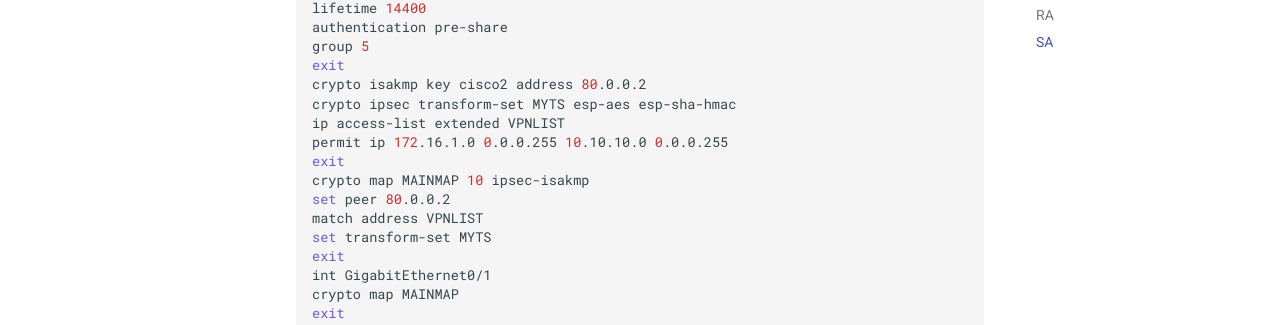
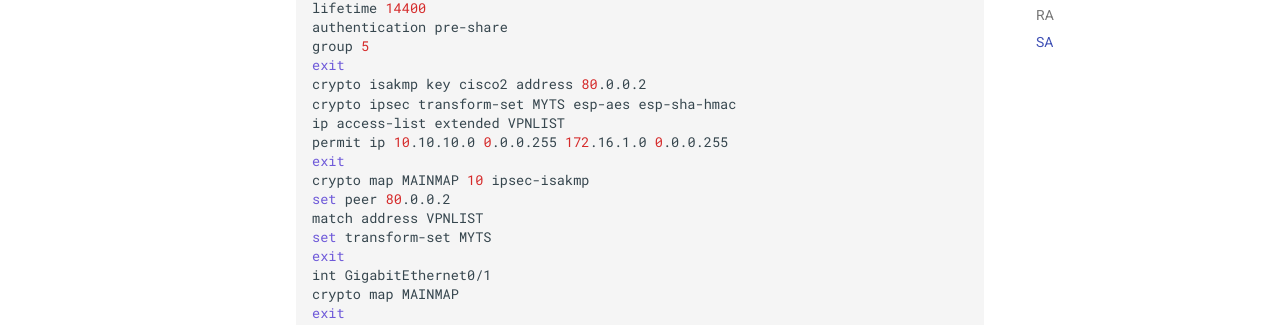
Before and after one commit to FlagHunter01/school, an MkDocs documentation site: the page built from docs/projet.md, in a window 1280 px wide and 900 px high, scrolled down 4835 px. Shown: the part 228-553 px from the top of the window. Built offline with MkDocs 1.6.1 and Material for MkDocs 9.7.7, drawn with Linux system fonts in a browser that asks for light colours; comment, search, counter and statistics services are not loaded.

Commit message:
OOOOOOPSIE

```diff
--- a/docs/projet.md
+++ b/docs/projet.md
@@ -257,7 +257,7 @@ exit
 crypto isakmp key cisco2 address 80.0.0.2
 crypto ipsec transform-set MYTS esp-aes esp-sha-hmac
 ip access-list extended VPNLIST
-permit ip 172.16.1.0 0.0.0.255 10.10.10.0 0.0.0.255
+permit ip 10.10.10.0 0.0.0.255 172.16.1.0 0.0.0.255
 exit
 crypto map MAINMAP 10 ipsec-isakmp
 set peer 80.0.0.2
```
